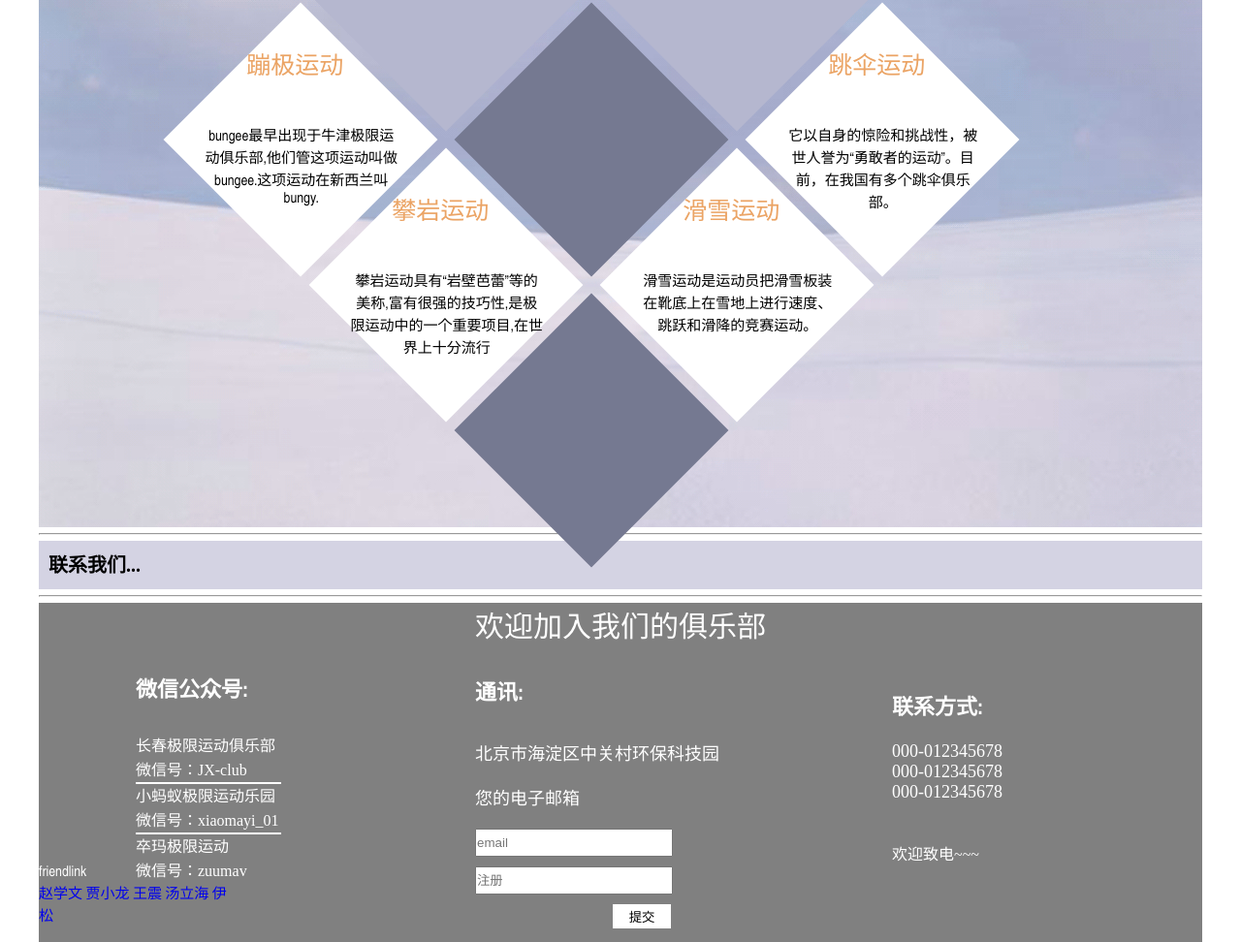
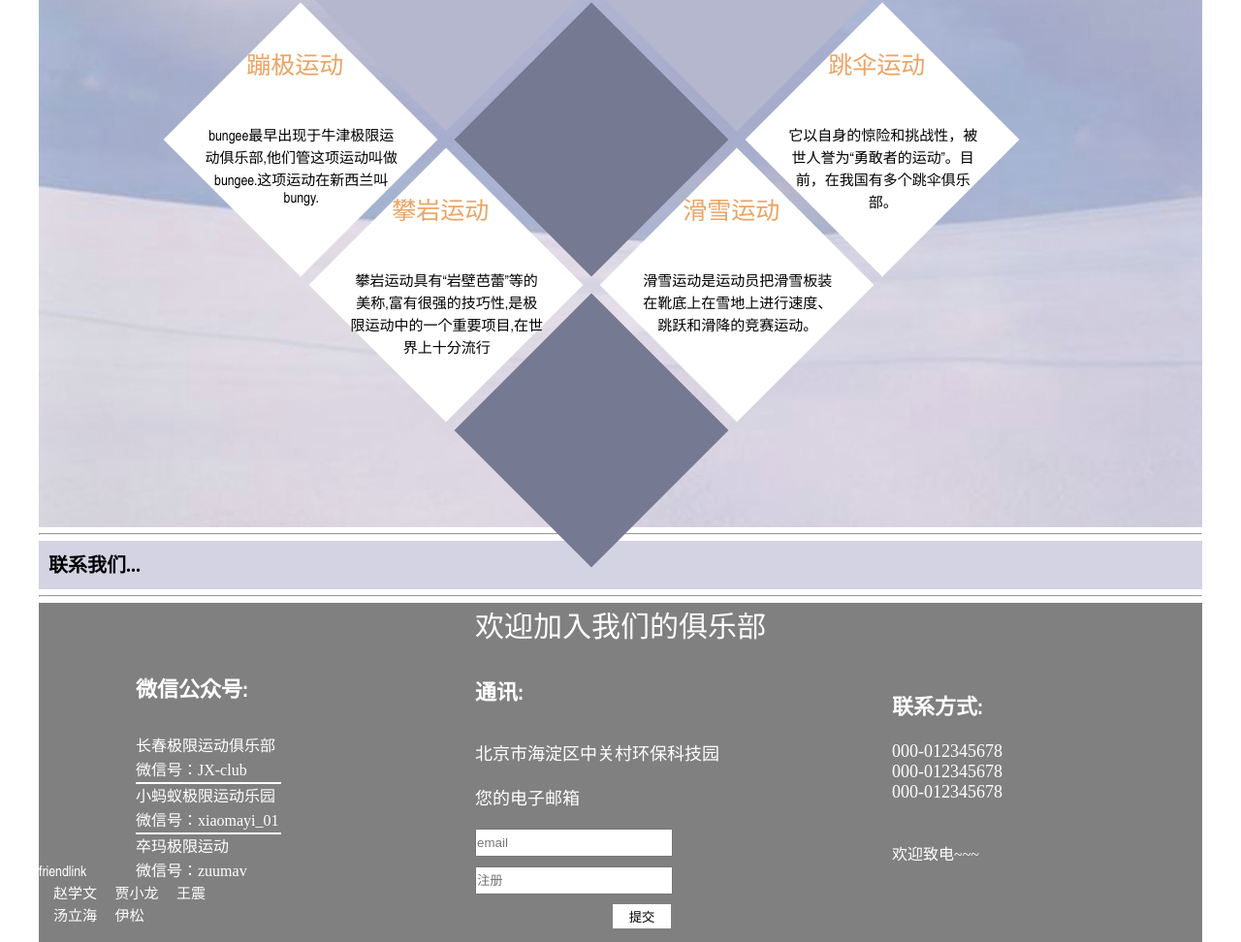
Before and after one commit to zhaoxuewen5306/sizu, a plain HTML site: page index.html in a window 1280 px wide. Shown: the part 619-1591 px from the top of the page at 97% size. Drawn offline with Linux system fonts and the light colour scheme.

Commit message:
Update common.css

```diff
--- a/css/common.css
+++ b/css/common.css
@@ -161,3 +161,7 @@
 	font-size:15px;
 	color:white;
 }
+.box-friend a{
+	color:white;
+	margin-left:15px;
+}
```
